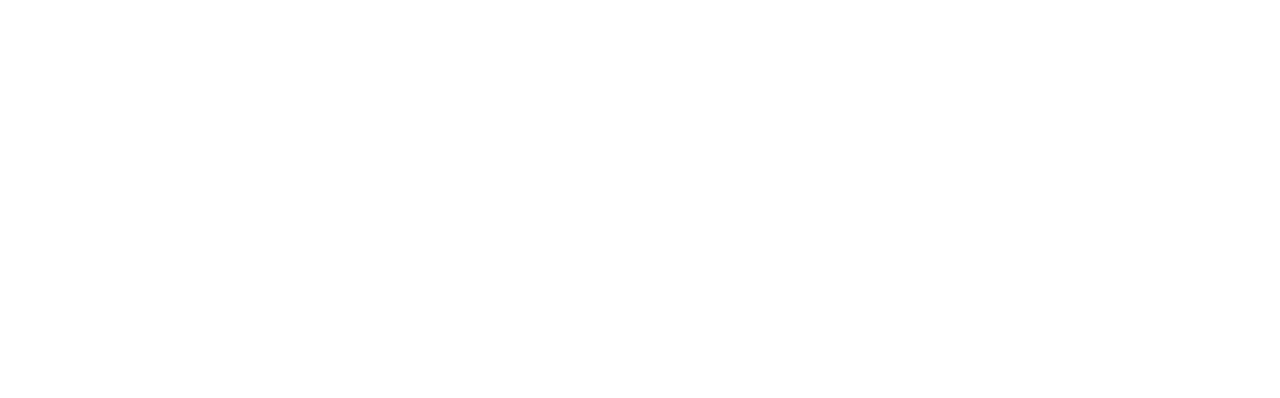
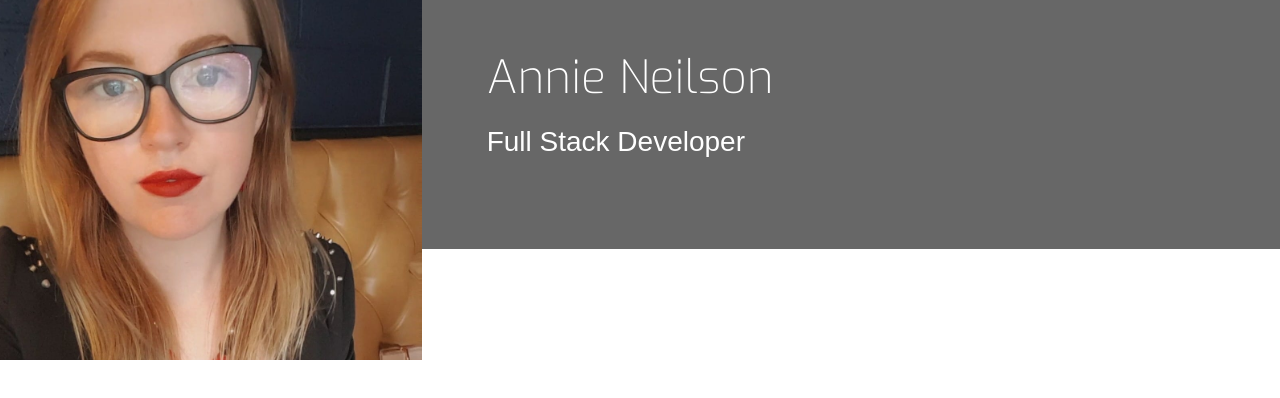
Before and after one commit to AnnieNeilson/bootstrap-resume, a plain HTML site: page index.html in a window 1280 px wide. Drawn offline with nearby package versions, Linux system fonts and the light colour scheme; a web font is replaced by a local one.

Commit message:
Add profile picture and heading with some css styling

```diff
--- a/assets/css/style.css
+++ b/assets/css/style.css
@@ -0,0 +1,41 @@
+@import url('https://fonts.googleapis.com/css2?family=Exo:wght@200&family=Radio+Canada:wght@300;400;500&display=swap');
+/*-------------------------------------Colours */
+.bg-color-name-title{
+    background-color: #676767 ;
+}
+
+/*-------------------------------------Heading */
+header{
+    margin: 0;
+}
+
+.heading{
+    margin-left: 50px;
+}
+
+.logo{
+    background: url("../images/annie-pp-01.jpg");
+    background-position: center;
+    background-repeat: no-repeat;
+    background-size: cover;
+    min-height: 360px;
+    transition: all .5s ease-in-out;
+    -moz-transition: all .5s ease-in-out;
+    -webkit-transition: all .5s ease-in-out;
+}
+
+.name{
+    font-family: "Exo", sans-serif;
+    font-size: 46px;
+    margin-top: 50px;
+    color:#fff;
+}
+
+.title{
+    font-family: "Radio Canada", sans-serif;
+    font-weight: 300;
+    font-size: 28px;
+    margin-top: 20px;
+    margin-bottom: 90px;
+    color:#fff;
+}
--- a/index.html
+++ b/index.html
@@ -6,10 +6,22 @@
     <meta name="viewport" content="width=device-width, initial-scale=1.0">
     <link rel="stylesheet" href="https://maxcdn.bootstrapcdn.com/bootstrap/4.2.1/css/bootstrap.min.css" type="text/css">
     <link rel="stylesheet" href="https://cdn.jsdelivr.net/npm/@fortawesome/fontawesome-free@5.15.4/css/fontawesome.min.css" type="text/css">
+    <link rel="stylesheet" href="assets/css/style.css" type="text/css">
     <title>Annie</title>
 </head>
 <body>
     <header>
+        <div class="row">
+            <a href="index.html" class="col-md-4 logo"></a>
+            <div class="col-md-8">
+                <div class="row bg-color-name-title">
+                    <div class="col heading">
+                        <h1 class="name">Annie Neilson</h1>
+                        <h2 class="title">Full Stack Developer</h2>
+                    </div>
+                </div>
+            </div>
+        </div>
 
     </header>
 
```
Also changed, not shown: assets/images/annie-pp-01.jpg (added).
